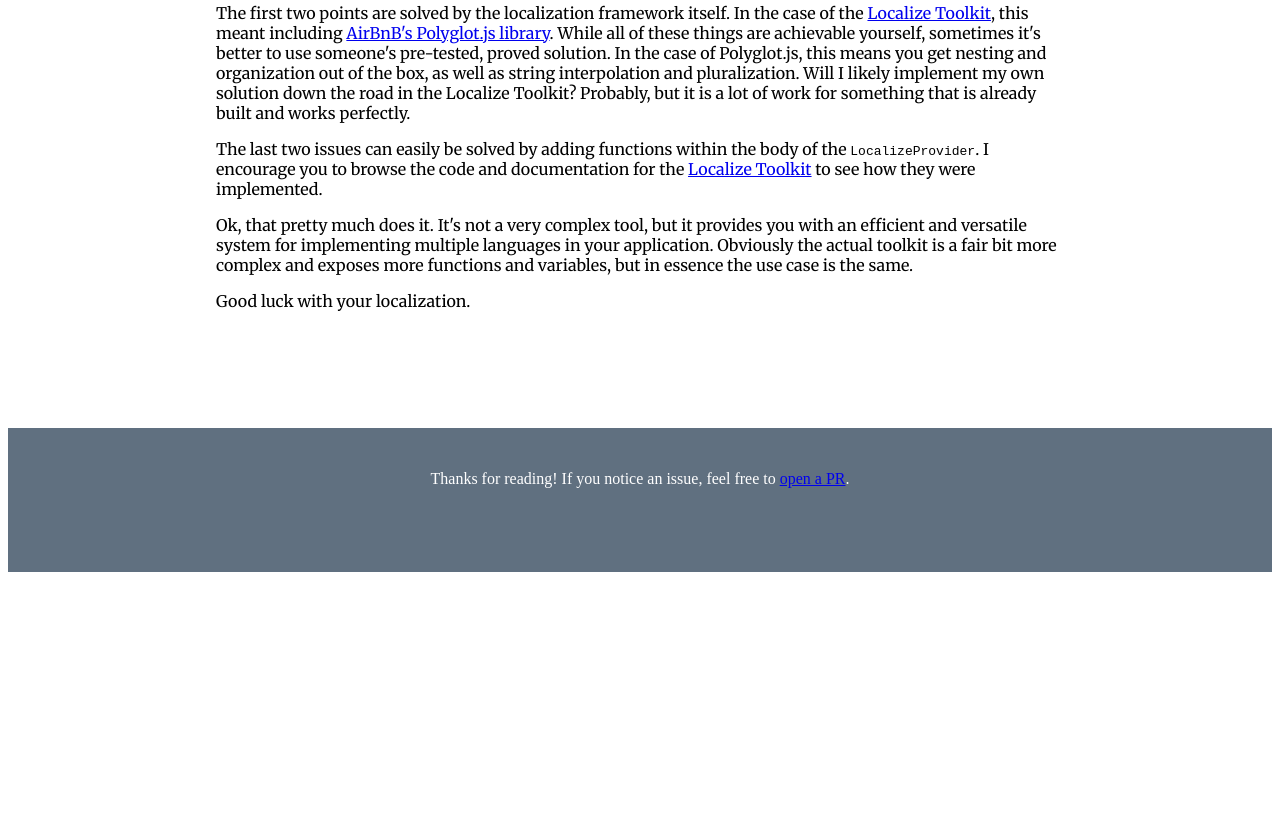
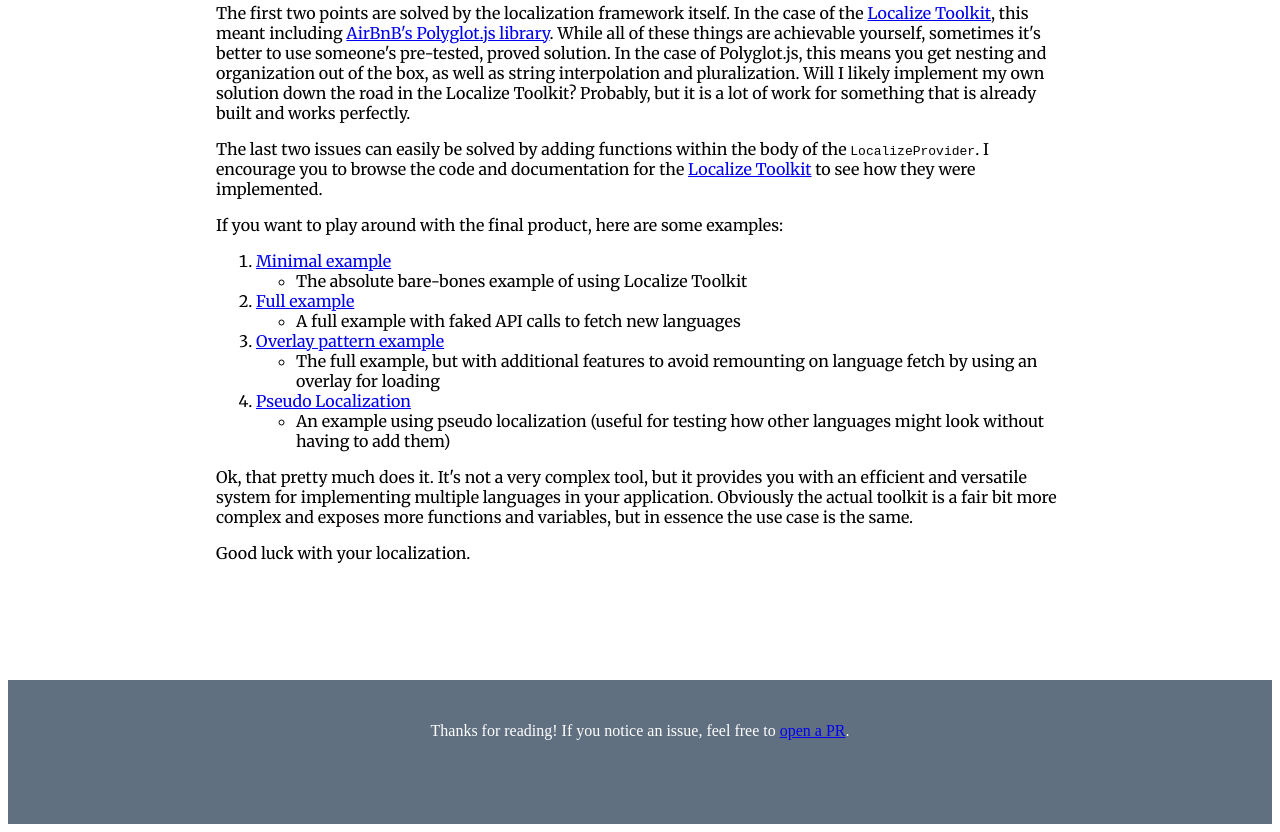
Before and after one commit to liamross/developmental, a Gatsby site: page /i18n-in-a-react-application/ in a window 1280 px wide. Shown: the part 5229-6061 px from the top of the page. Before the commit the page ends 5809 px from the top, so only its background shows below. Built offline with nearby package versions, Linux system fonts and the light colour scheme; Gatsby itself is replaced by a stand-in of ours; some packages are replaced by stand-ins of ours.

Commit message:
Added examples to post

```diff
--- a/content/blog/i18n-in-a-react-application/index.md
+++ b/content/blog/i18n-in-a-react-application/index.md
@@ -277,6 +277,19 @@ the `LocalizeProvider`. I encourage you to browse the code and documentation for
 the [Localize Toolkit](https://github.com/xneelo/localize-toolkit) to see how
 they were implemented.
 
+If you want to play around with the final product, here are some examples:
+
+1. [Minimal example](https://codesandbox.io/s/20-localize-toolkit-minimal-u3333)
+   - The absolute bare-bones example of using Localize Toolkit
+1. [Full example](https://codesandbox.io/s/v63mqkm95y)
+   - A full example with faked API calls to fetch new languages
+1. [Overlay pattern example](https://codesandbox.io/s/0n6xy6800)
+   - The full example, but with additional features to avoid remounting on
+     language fetch by using an overlay for loading
+1. [Pseudo Localization](https://codesandbox.io/s/20-localize-toolkit-pseudo-localization-lpp1q)
+   - An example using pseudo localization (useful for testing how other
+     languages might look without having to add them)
+
 Ok, that pretty much does it. It's not a very complex tool, but it provides you
 with an efficient and versatile system for implementing multiple languages in
 your application. Obviously the actual toolkit is a fair bit more complex and
```
